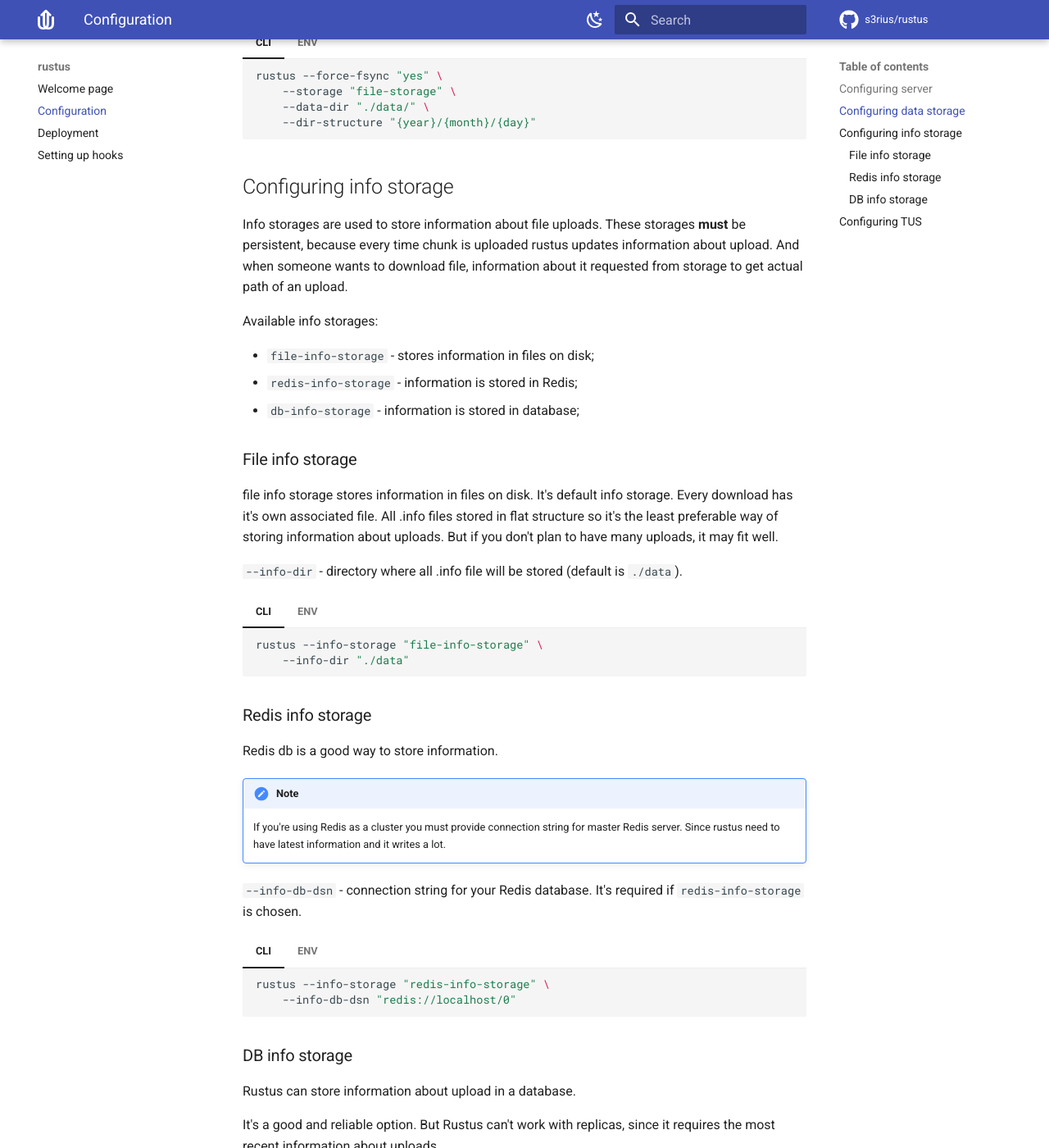
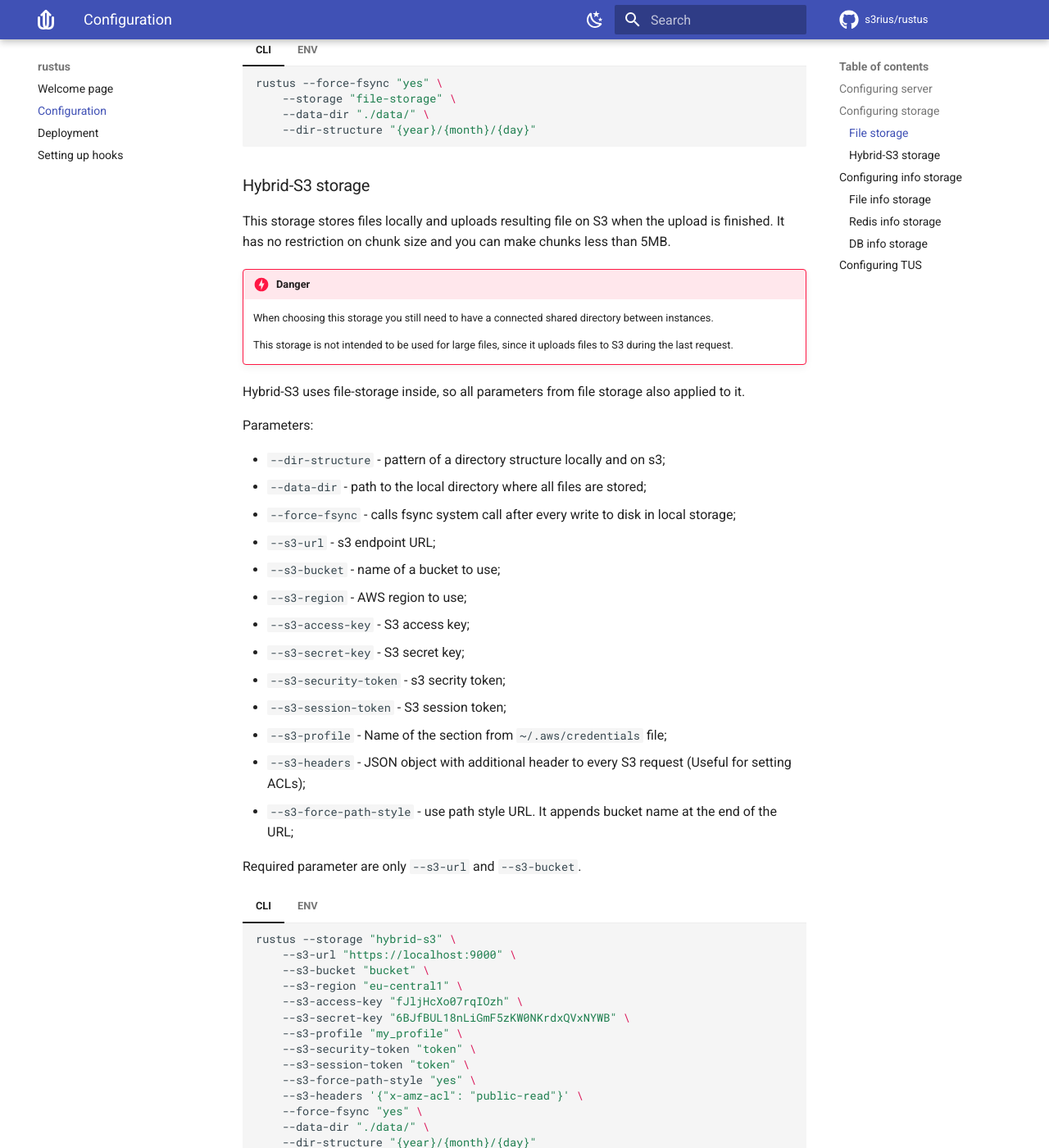
Before and after one commit to s3rius/rustus, an MkDocs documentation site: the page built from docs/configuration.md, in a window 1280 px wide and 1400 px high, scrolled down 1878 px. Shown: the whole window at 82% size. Built offline with MkDocs 1.6.1 and Material for MkDocs 9.7.7, drawn with Linux system fonts in a browser that asks for light colours; comment, search, counter and statistics services are not loaded; some of the changed text lies outside the part shown.

Commit message:
Added custom headers, fixed some issues.
Signed-off-by: Pavel Kirilin <win10@list.ru>

````diff
--- a/docs/configuration.md
+++ b/docs/configuration.md
@@ -58,17 +58,22 @@ Also you can disable access log for `/health` endpoint, by using `--disable-heal
     ```
 
 
-## Configuring data storage
 
 
-!!!info
+## Configuring storage
 
-    Currently only file storage is available,
-    so if you pass to `--storage` parameter other than `file-storage` you will get an error.
+Storages are used to actually store your files. You can configure where you want
+to store files. By default in uses `file-storage` and stores every upload on
+your local file system.
 
-Available parameters:
+Availabe storages:
+* `file-storage`
+* `hybrid-s3`
 
-* `--storage` - type of data storage to be used;
+### File storage
+
+File storage parameters:
+
 * `--data-dir` - path to the directory where all files are stored;
 * `--dir-structure` - pattern of a directory structure inside data dir;
 * `--force-fsync` - calls fsync system call after every write to disk.
@@ -109,6 +114,78 @@ data
 
     ``` bash
     export RUSTUS_STORAGE="file-storage"
+    export RUSTUS_DATA_DIR="./data/"
+    export RUSTUS_DIR_STRUCTURE="{year}/{month}/{day}"
+    export RUSTUS_FORCE_FSYNC="yes"
+
+    rustus
+    ```
+
+### Hybrid-S3 storage
+
+This storage stores files locally and uploads resulting file on S3 when the upload is finished.
+It has no restriction on chunk size and you can make chunks less than 5MB.
+
+!!! Danger
+    When choosing this storage you still need to have a
+    connected shared directory between instances.
+
+    This storage is not intended to be used for large files,
+    since it uploads files to S3 during the last request.
+
+Hybrid-S3 uses file-storage inside, so all parameters from file storage
+also applied to it.
+
+Parameters:
+
+* `--dir-structure` - pattern of a directory structure locally and on s3;
+* `--data-dir` - path to the local directory where all files are stored;
+* `--force-fsync` - calls fsync system call after every write to disk in local storage;
+* `--s3-url` -  s3 endpoint URL;
+* `--s3-bucket` - name of a bucket to use;
+* `--s3-region` - AWS region to use;
+* `--s3-access-key` - S3 access key;
+* `--s3-secret-key` - S3 secret key;
+* `--s3-security-token` - s3 secrity token;
+* `--s3-session-token` - S3 session token;
+* `--s3-profile` - Name of the section from `~/.aws/credentials` file;
+* `--s3-headers` - JSON object with additional header to every S3 request (Useful for setting ACLs);
+* `--s3-force-path-style` - use path style URL. It appends bucket name at the end of the URL;
+
+Required parameter are only `--s3-url` and `--s3-bucket`.
+
+=== "CLI"
+
+    ``` bash
+    rustus --storage "hybrid-s3" \
+        --s3-url "https://localhost:9000" \
+        --s3-bucket "bucket" \
+        --s3-region "eu-central1" \
+        --s3-access-key "fJljHcXo07rqIOzh" \
+        --s3-secret-key "6BJfBUL18nLiGmF5zKW0NKrdxQVxNYWB" \
+        --s3-profile "my_profile" \
+        --s3-security-token "token" \
+        --s3-session-token "token" \
+        --s3-force-path-style "yes" \
+        --s3-headers '{"x-amz-acl": "public-read"}' \
+        --force-fsync "yes" \
+        --data-dir "./data/" \
+        --dir-structure "{year}/{month}/{day}"
+    ```
+
+=== "ENV"
+
+    ``` bash
+    export RUSTUS_STORAGE="hybrid-s3"
+    export RUSTUS_S3_URL="https://localhost:9000"
+    export RUSTUS_S3_BUCKET="bucket"
+    export RUSTUS_S3_REGION="eu-central1"
+    export RUSTUS_S3_ACCESS_KEY="fJljHcXo07rqIOzh"
+    export RUSTUS_S3_SECRET_KEY="6BJfBUL18nLiGmF5zKW0NKrdxQVxNYWB"
+    export RUSTUS_S3_SECURITY_TOKEN="token"
+    export RUSTUS_S3_SESSION_TOKEN="token"
+    export RUSTUS_S3_PROFILE="my_profile"
+    export RUSTUS_S3_HEADERS='{"x-amz-acl": "public-read"}'
     export RUSTUS_DATA_DIR="./data/"
     export RUSTUS_DIR_STRUCTURE="{year}/{month}/{day}"
     export RUSTUS_FORCE_FSYNC="yes"
````
Also changed, not shown: Cargo.toml (+2 -14 lines), README.md (+0 -2 lines), docs/index.md (+0 -2 lines), 12 other files.
